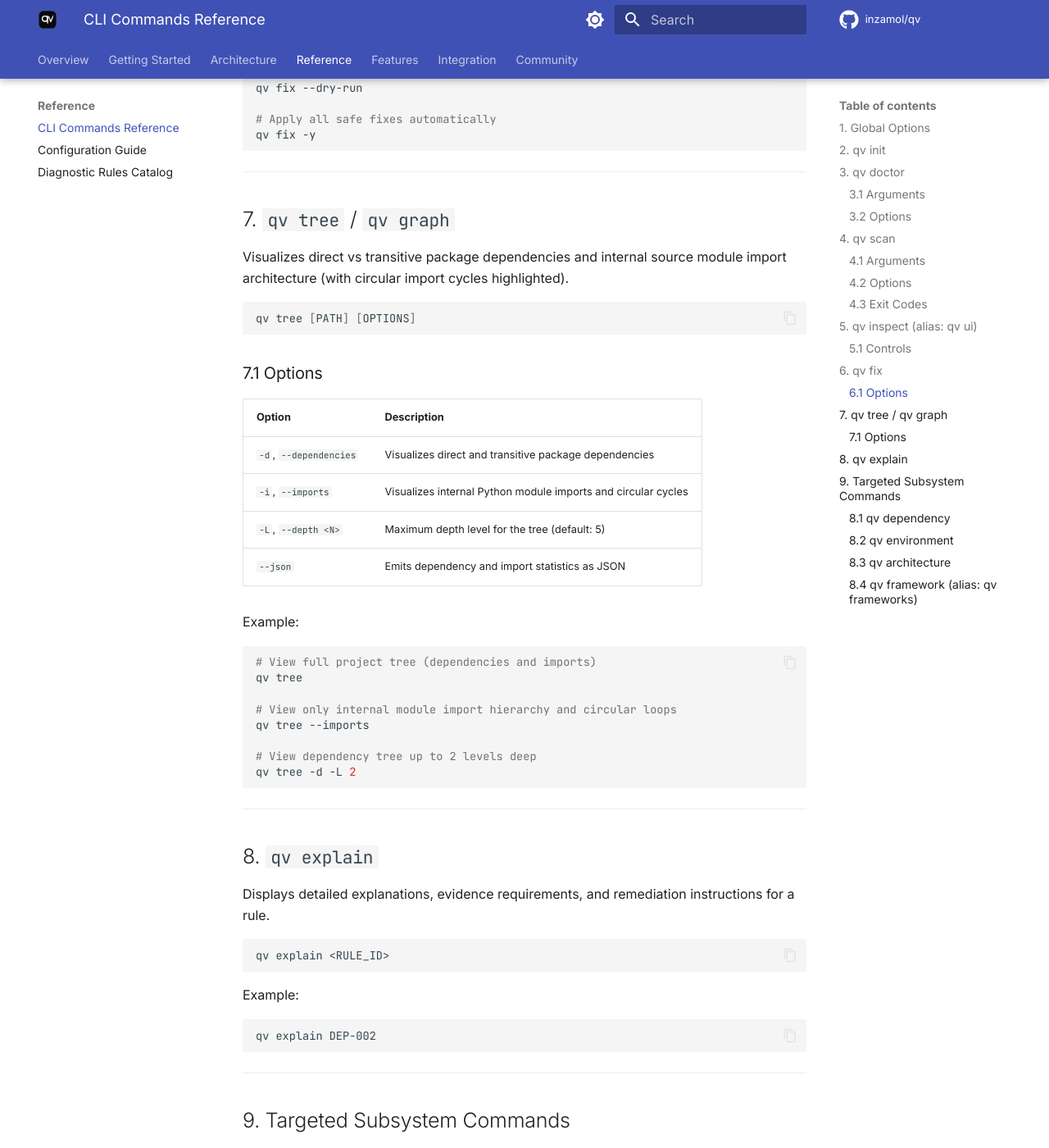
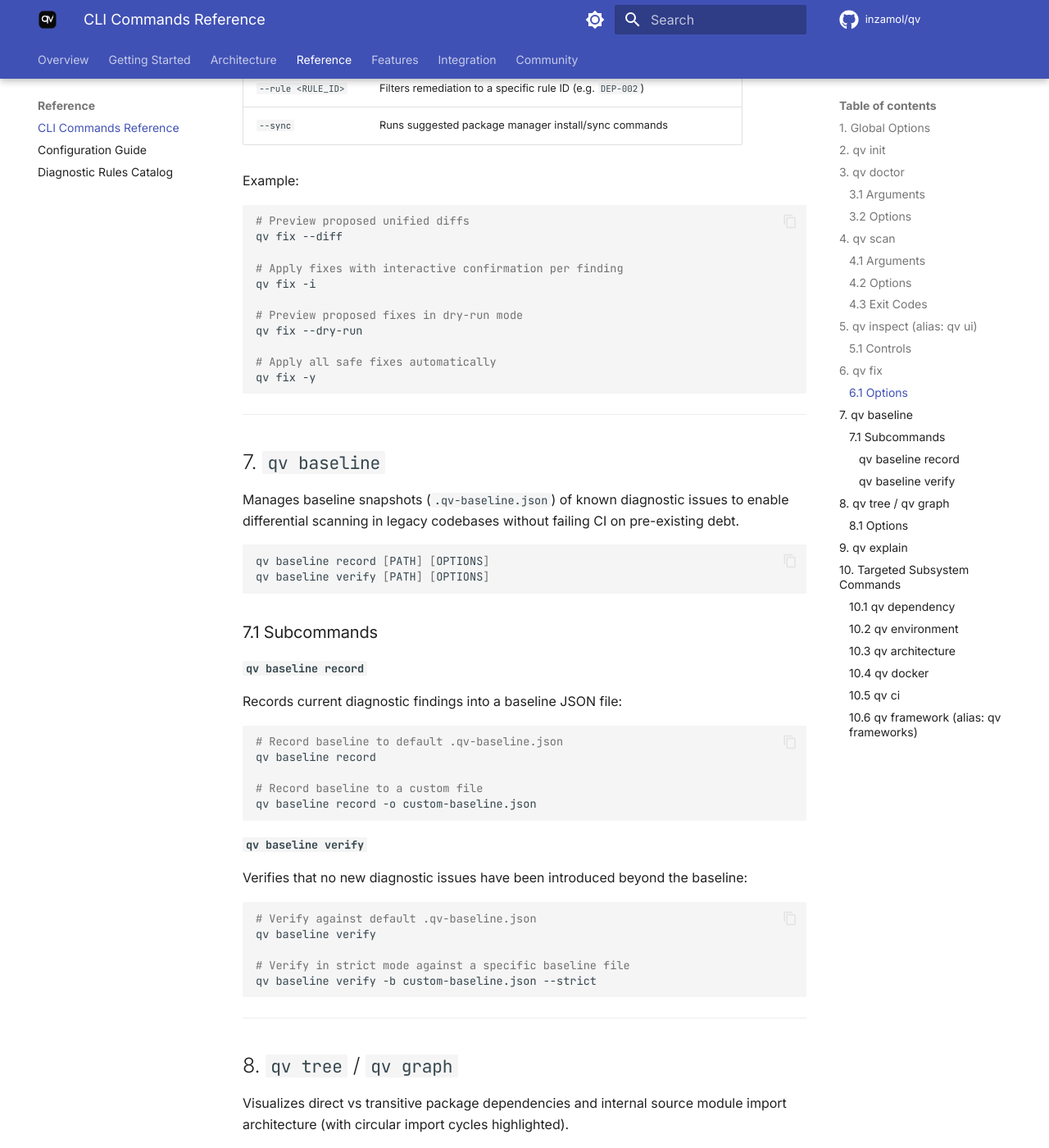
Before and after one commit to inzamol/qv, an MkDocs documentation site: the page built from docs/cli_reference.md, in a window 1280 px wide and 1400 px high, scrolled down 5056 px. Shown: the whole window at 82% size. Built offline with MkDocs 1.6.1 and Material for MkDocs 9.7.7, drawn with Linux system fonts in a browser that asks for light colours; comment, search, counter and statistics services are not loaded; some of the changed text lies outside the part shown.

Commit message:
docs: update CLI reference, remediation guide, CI integration, and index for new analyzers and baselines

````diff
--- a/docs/cli_reference.md
+++ b/docs/cli_reference.md
@@ -80,6 +80,7 @@ Run `qv explain SQL-014` for details.
 |---|---|
 | `--strict` | Promotes warnings to errors (fails CI if any warnings exist) |
 | `--ci` | Runs non-interactively with strict mode enabled |
+| `--baseline <FILE>` | Filter findings against an established baseline file (ignores pre-existing issues) |
 | `--json` | Emits doctor health scorecard as structured JSON |
 | `--sarif` | Emits scan results as standard SARIF v2.1.0 format |
 | `--top <N>` | Number of top problems to highlight (default: 3) |
@@ -111,6 +112,7 @@ qv scan [PATH] [OPTIONS]
 |---|---|
 | `--strict` | Promotes warnings to errors (fails CI if any warnings exist) |
 | `--ci` | Runs non-interactively with strict mode enabled |
+| `--baseline <FILE>` | Filter findings against an established baseline file (ignores pre-existing issues) |
 | `--json` | Emits scan results as structured JSON |
 | `--sarif` | Emits scan results as standard SARIF v2.1.0 format |
 | `--format`, `-f <FORMAT>` | Specify output format (`json`, `sarif`, `html`, `terminal`, `text`) |
@@ -168,6 +170,8 @@ qv fix [PATH] [OPTIONS]
 | Option | Description |
 |---|---|
 | `--dry-run` | Shows proposed fixes and diffs without modifying any files |
+| `--diff` | Shows unified color diff of proposed file modifications before applying |
+| `-i`, `--interactive` | Prompts for interactive confirmation before applying each fix |
 | `-y`, `--yes` | Automatically applies all safe fixes without interactive confirmation |
 | `--rule <RULE_ID>` | Filters remediation to a specific rule ID (e.g. `DEP-002`) |
 | `--sync` | Runs suggested package manager install/sync commands |
@@ -175,7 +179,13 @@ qv fix [PATH] [OPTIONS]
 Example:
 
 ```bash
-# Preview proposed fixes
+# Preview proposed unified diffs
+qv fix --diff
+
+# Apply fixes with interactive confirmation per finding
+qv fix -i
+
+# Preview proposed fixes in dry-run mode
 qv fix --dry-run
 
 # Apply all safe fixes automatically
@@ -184,7 +194,40 @@ qv fix -y
 
 ---
 
-## 7. `qv tree` / `qv graph`
+## 7. `qv baseline`
+
+Manages baseline snapshots (`.qv-baseline.json`) of known diagnostic issues to enable differential scanning in legacy codebases without failing CI on pre-existing debt.
+
+```bash
+qv baseline record [PATH] [OPTIONS]
+qv baseline verify [PATH] [OPTIONS]
+```
+
+### 7.1 Subcommands
+
+#### `qv baseline record`
+Records current diagnostic findings into a baseline JSON file:
+```bash
+# Record baseline to default .qv-baseline.json
+qv baseline record
+
+# Record baseline to a custom file
+qv baseline record -o custom-baseline.json
+```
+
+#### `qv baseline verify`
+Verifies that no new diagnostic issues have been introduced beyond the baseline:
+```bash
+# Verify against default .qv-baseline.json
+qv baseline verify
+
+# Verify in strict mode against a specific baseline file
+qv baseline verify -b custom-baseline.json --strict
+```
+
+---
+
+## 8. `qv tree` / `qv graph`
 
 Visualizes direct vs transitive package dependencies and internal source module import architecture (with circular import cycles highlighted).
 
@@ -216,7 +259,7 @@ qv tree -d -L 2
 
 ---
 
-## 8. `qv explain`
+## 9. `qv explain`
 
 Displays detailed explanations, evidence requirements, and remediation instructions for a rule.
 
@@ -228,44 +271,60 @@ Example:
 
 ```bash
 qv explain DEP-002
+qv explain CI-001
+qv explain DJG-004
 ```
 
 ---
 
-## 9. Targeted Subsystem Commands
+## 10. Targeted Subsystem Commands
 
 Run focused checks on specific areas without executing the full scan:
 
-### 8.1 `qv dependency`
+### 10.1 `qv dependency`
 Scans for dependency conflicts, missing imports, unused packages, and version mismatches.
 
 ```bash
 qv dependency [PATH]
 ```
 
-### 8.2 `qv environment`
+### 10.2 `qv environment`
 Checks for Python runtime drift between local environment, Dockerfiles, and CI matrices.
 
 ```bash
 qv environment [PATH]
 ```
 
-### 8.3 `qv architecture`
+### 10.3 `qv architecture`
 Scans source code for circular imports and unresolved internal modules.
 
 ```bash
 qv architecture [PATH]
 ```
 
-### 8.4 `qv framework` (alias: `qv frameworks`)
-Runs framework-specific diagnostic rules (e.g. FastAPI async blocking calls, SQLAlchemy N+1 queries, unclosed sessions, SQL injection, pool leaks).
+### 10.4 `qv docker`
+Audits Dockerfiles and docker-compose configurations for security best practices, root user risks, unpinned base images, sensitive file leaks, and cache optimization (`DOC-001` - `DOC-014`).
+
+```bash
+qv docker [PATH]
+```
+
+### 10.5 `qv ci`
+Audits Continuous Integration workflows (`.github/workflows/*.yml`) for matrix mismatches, unpinned dependencies, outdated GitHub Actions, missing test/lint quality gates, hardcoded secrets, and missing concurrency cancellation (`CI-001` - `CI-006`).
+
+```bash
+qv ci [PATH]
+```
+
+### 10.6 `qv framework` (alias: `qv frameworks`)
+Runs framework-specific diagnostic rules for FastAPI, SQLAlchemy, Django, and Celery.
 
 ```bash
 qv framework [PATH] [OPTIONS]
 ```
 
 Options:
-- `-n, --name [fastapi|sqlalchemy|sql|all]`: Filter analysis to a specific framework (default: all detected frameworks).
+- `-n, --name [fastapi|sqlalchemy|django|celery|sql|all]`: Filter analysis to a specific framework (default: all detected frameworks).
 - `--json`: Output framework scan results as structured JSON.
 - `--sarif`: Output framework scan results in SARIF v2.1.0 format.
 
@@ -277,6 +336,12 @@ qv framework
 # Scan specifically for FastAPI issues
 qv framework --name fastapi
 
+# Scan specifically for Django issues
+qv framework --name django
+
+# Scan specifically for Celery issues
+qv framework --name celery
+
 # Scan specifically for SQLAlchemy / SQL database issues
 qv framework --name sqlalchemy
 ```
````
Also changed, not shown: other parts of docs/cli_reference.md (+1 -1 lines), README.md (+47 -65 lines), docs/ci_integration.md (+45 -1 lines), docs/index.md (+3 -0 lines), docs/remediation.md (+52 -8 lines).
